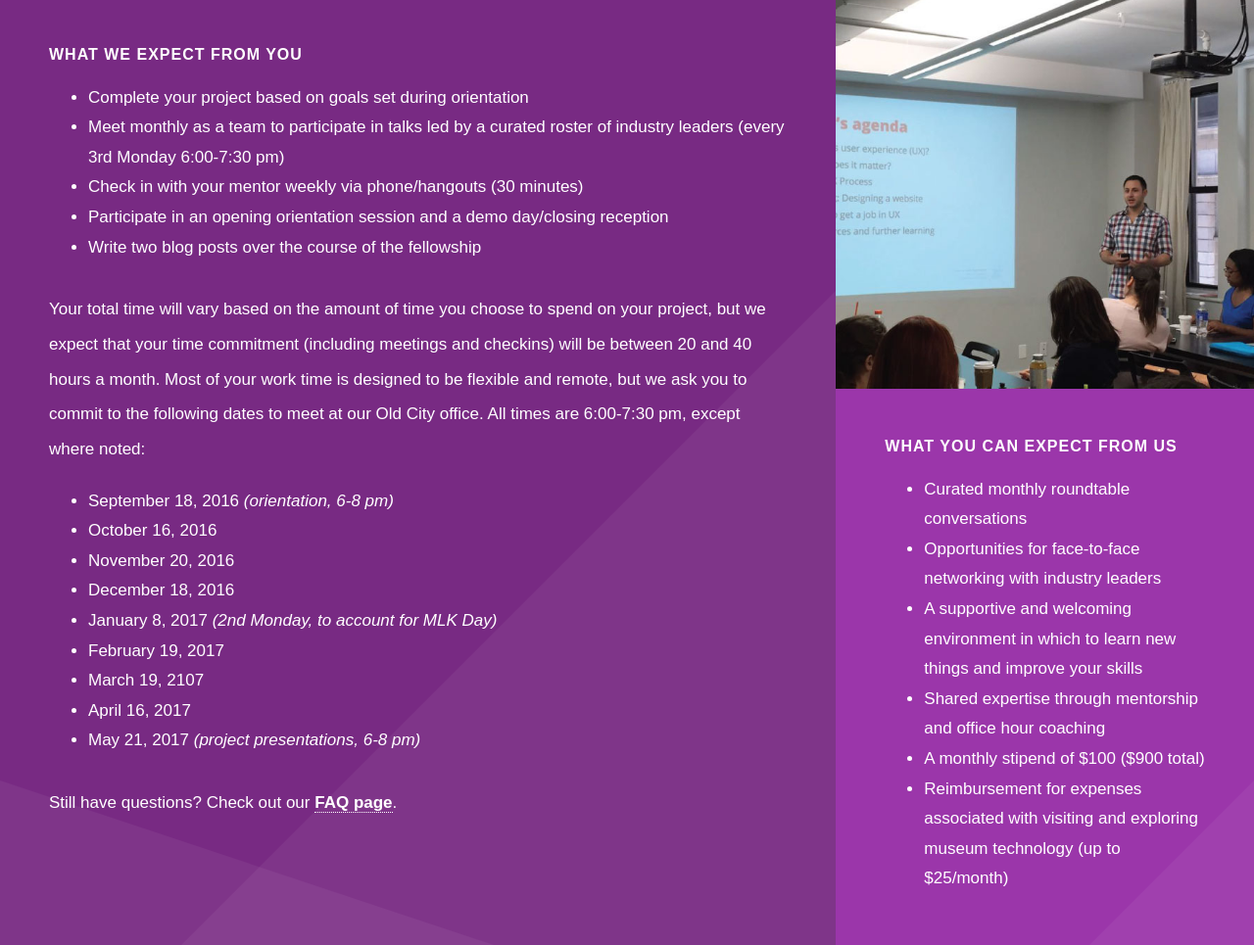
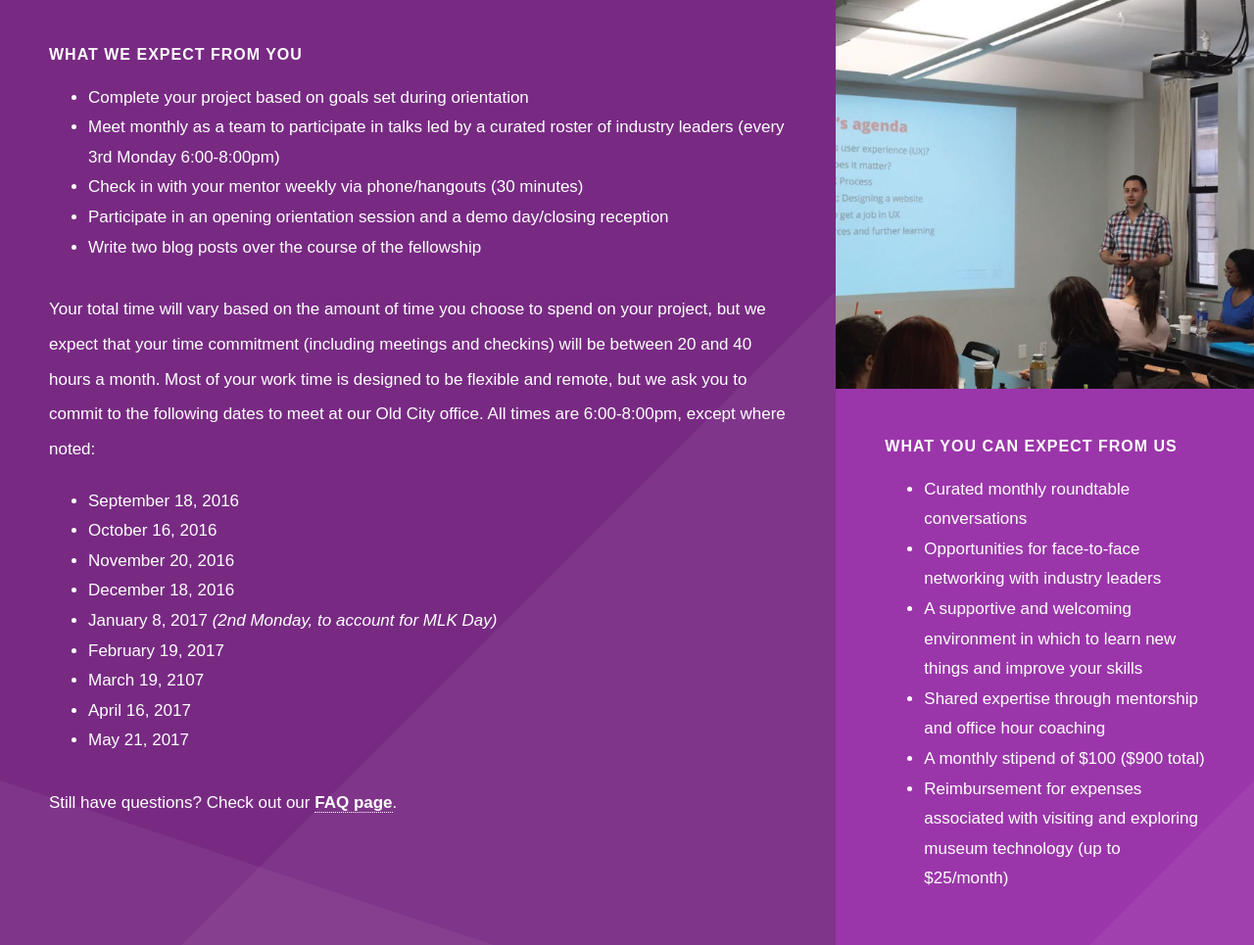
Before and after one commit to InteractiveMechanics/interactivemechanics-fellowship, a website: page index.html in a window 1280 px wide. Shown: the part 4003-4968 px from the top of the page at 98% size. Drawn offline with nearby package versions, Linux system fonts and the light colour scheme.

Commit message:
Updates to hours

```diff
--- a/index.html
+++ b/index.html
@@ -177,14 +177,14 @@
                 <h4>What we expect from you</h4>
                 <ul>
                     <li>Complete your project based on goals set during orientation</li>
-                    <li>Meet monthly as a team to participate in talks led by a curated roster of industry leaders (every 3rd Monday 6:00-7:30 pm)</li>
+                    <li>Meet monthly as a team to participate in talks led by a curated roster of industry leaders (every 3rd Monday 6:00-8:00pm)</li>
                     <li>Check in with your mentor weekly via phone/hangouts (30 minutes)</li>
                     <li>Participate in an opening orientation session and a demo day/closing reception</li>
                     <li>Write two blog posts over the course of the fellowship</li>
                 </ul>
-                <p>Your total time will vary based on the amount of time you choose to spend on your project, but we expect that your time commitment (including meetings and checkins) will be between 20 and 40 hours a month. Most of your work time is designed to be flexible and remote, but we ask you to commit to the following dates to meet at our Old City office. All times are 6:00-7:30 pm, except where noted:</p>
+                <p>Your total time will vary based on the amount of time you choose to spend on your project, but we expect that your time commitment (including meetings and checkins) will be between 20 and 40 hours a month. Most of your work time is designed to be flexible and remote, but we ask you to commit to the following dates to meet at our Old City office. All times are 6:00-8:00pm, except where noted:</p>
                 <ul>
-                    <li>September 18, 2016 <em>(orientation, 6-8 pm)</em></li>
+                    <li>September 18, 2016</li>
                     <li>October 16, 2016</li>
                     <li>November 20, 2016</li>
                     <li>December 18, 2016</li>
@@ -192,7 +192,7 @@
                     <li>February 19, 2017</li>
                     <li>March 19, 2107</li>
                     <li>April 16, 2017</li>
-                    <li>May 21, 2017 <em>(project presentations, 6-8 pm)</em></li>
+                    <li>May 21, 2017</li>
                 </ul>
                 <p>Still have questions? Check out our <a href="faq/">FAQ page</a>.</p>
             </div>
```
